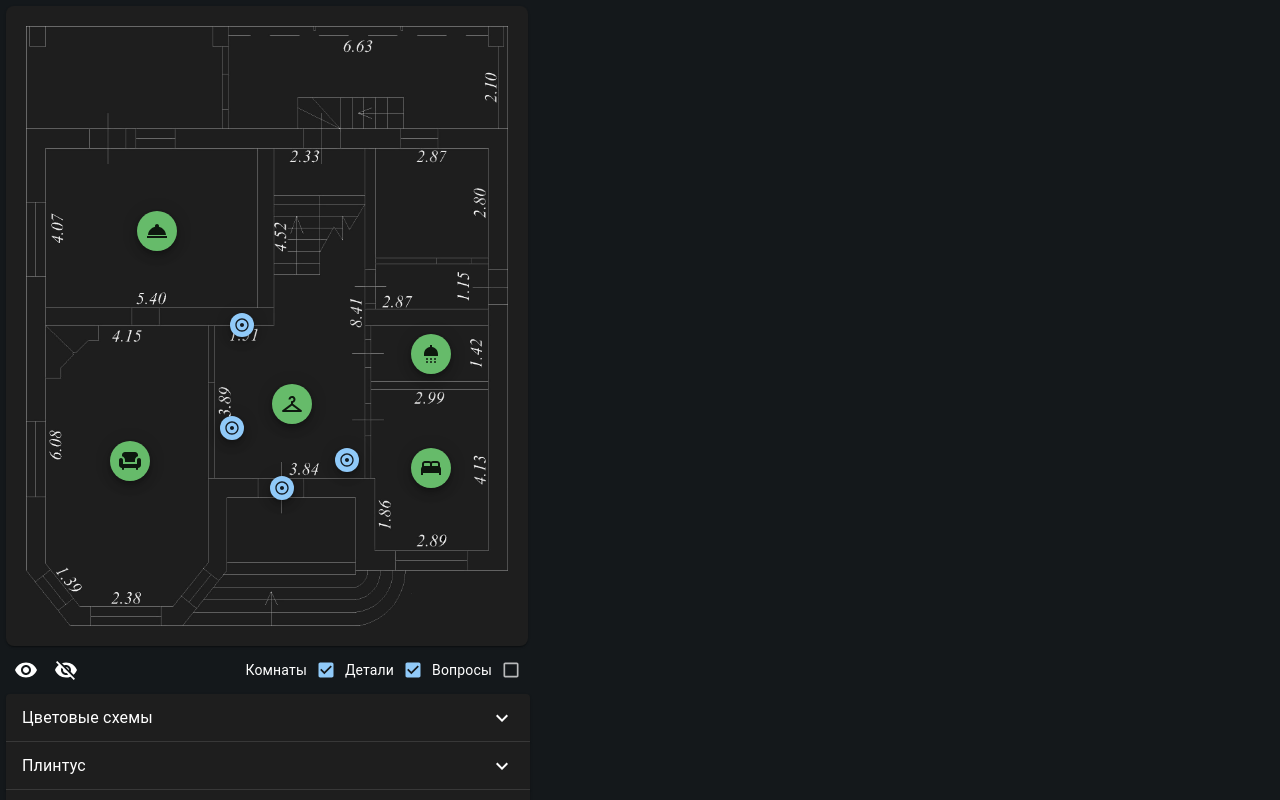
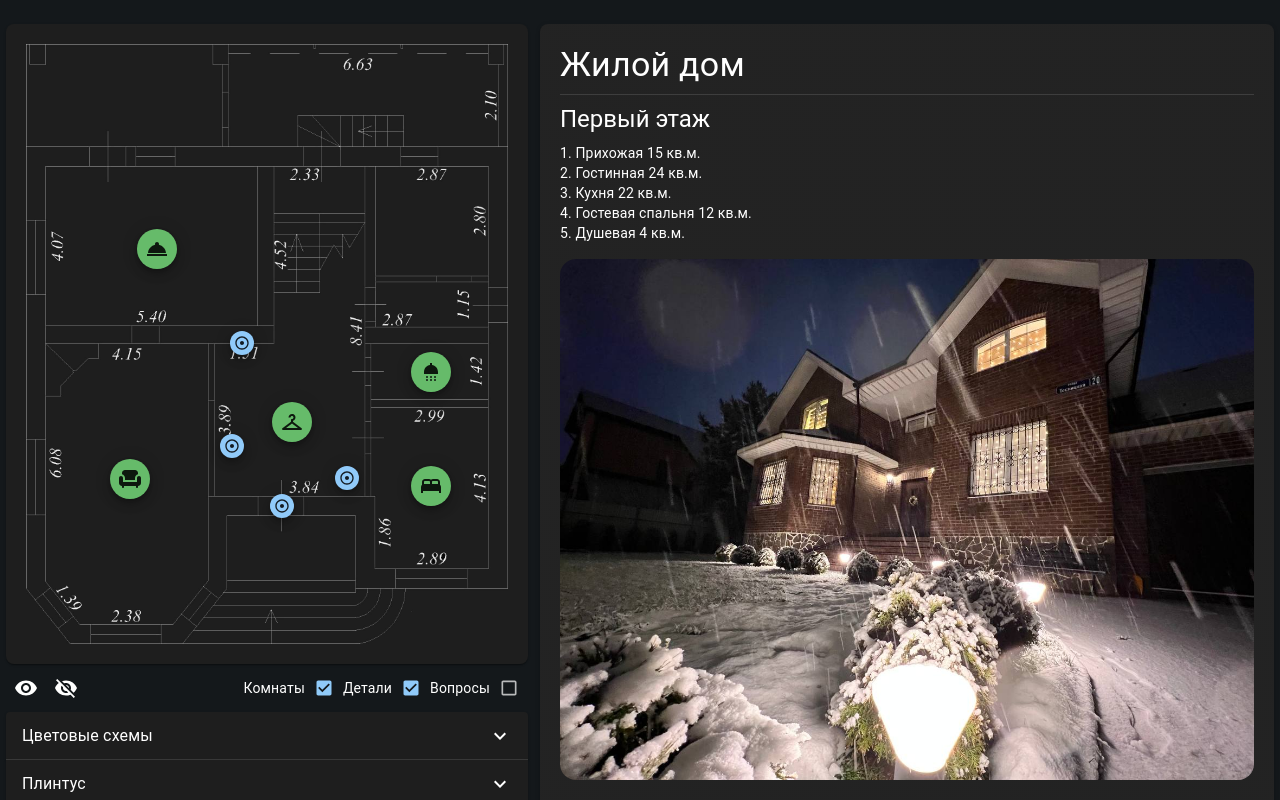
Before and after one commit to RojkovYury/HomeRenovation, a Next.js app: page / in a window 1280 px wide. Shown: the top 800 px of the page. Built offline with nearby package versions, Linux system fonts and the light colour scheme.

Commit message:
title screen

```diff
--- a/src/app/components/right-block.tsx
+++ b/src/app/components/right-block.tsx
@@ -16,16 +16,17 @@ export default function RightBlock({ currentTag, handleOpen }: RightBlockProps)
         p: '20px',
         m: '6px',
         width: '1000px', // !
-        display: !currentTag ? 'none' : 'flex',
         flexDirection: 'column',
       }}
     >
+
       <Box sx={{ display: 'flex', width: '100%', justifyContent: 'space-between', alignItems: 'center' }}>
         <Typography variant="h4">
           {currentTag && currentTag.room}
+          {!currentTag && 'Жилой дом'}
         </Typography>
         <Typography variant="subtitle2">
-          id: {currentTag && currentTag.id}
+          {currentTag && `id: ${currentTag.id}`}
         </Typography>
       </Box>
 
@@ -33,10 +34,18 @@ export default function RightBlock({ currentTag, handleOpen }: RightBlockProps)
 
       <Typography variant="h5" sx={{ mb: '8px' }}>
         {currentTag && currentTag.title}
+        {!currentTag && 'Первый этаж'}
       </Typography>
 
       <Typography variant="body2">
         {currentTag && currentTag.description}
+        {!currentTag && <>
+          1. Прихожая 15 кв.м.<br/>
+          2. Гостинная 24 кв.м.<br/>
+          3. Кухня 22 кв.м.<br/>
+          4. Гостевая спальня 12 кв.м.<br/>
+          5. Душевая 4 кв.м.</>
+        }
       </Typography>
 
       {currentTag && currentTag?.pics && (
@@ -63,6 +72,19 @@ export default function RightBlock({ currentTag, handleOpen }: RightBlockProps)
           ))}
         </ImageList>
       )}
+      {!currentTag && (
+        <ImageList variant="masonry" cols={1} gap={8}>
+          <ImageListItem>
+            <img
+              srcSet={`/images/title0.jpg`}
+              src={`/images/title0.jpg`}
+              alt={'title0'}
+              loading="lazy"
+              style={{ borderRadius: '16px' }}
+            />
+          </ImageListItem>
+        </ImageList>
+      )}
     </Paper>
   )
 }
--- a/src/app/page.tsx
+++ b/src/app/page.tsx
@@ -35,7 +35,7 @@ export default function Main() {
 
   return (
     <ThemeProvider theme={darkTheme}>
-      <Box sx={{ display: 'flex', flexDirection: 'row', maxWidth: '1400px', marginLeft: 'auto', marginRight: 'auto', minHeight: '101vh ', mb: '60px' }}>
+      <Box sx={{ display: 'flex', flexDirection: 'row', maxWidth: '1400px', marginLeft: 'auto', marginRight: 'auto', minHeight: '101vh ', mb: '60px', mt: '18px' }}>
 
         <Box sx={{ m: '6px', width: '524px' }}>
           <Paper elevation={1} sx={{ borderRadius: '8px', width: '482px', p: '20px', position: 'relative' }}>
@@ -43,7 +43,7 @@ export default function Main() {
               sx={{
                 width: '482px',
                 height: '600px',
-                background: `url('/images/main-dark.jpg')`, // main-light
+                background: `url('/images/main-dark.jpg')`,
                 backgroundSize: '482px 600px',
               }}
             />
```
Also changed, not shown: public/images/title0.jpg (added).
